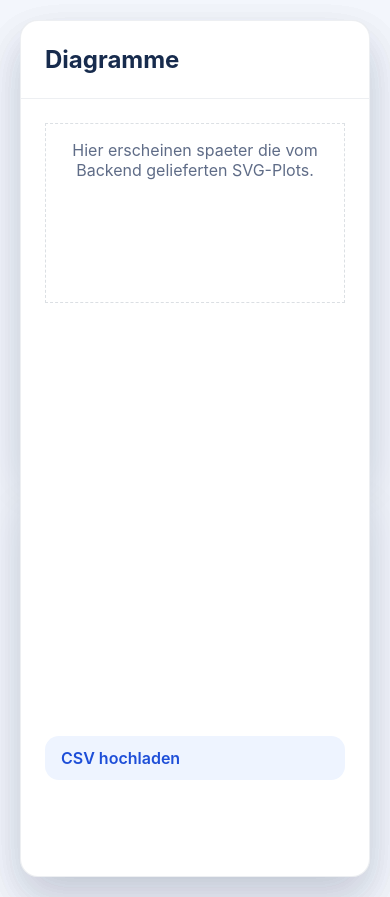
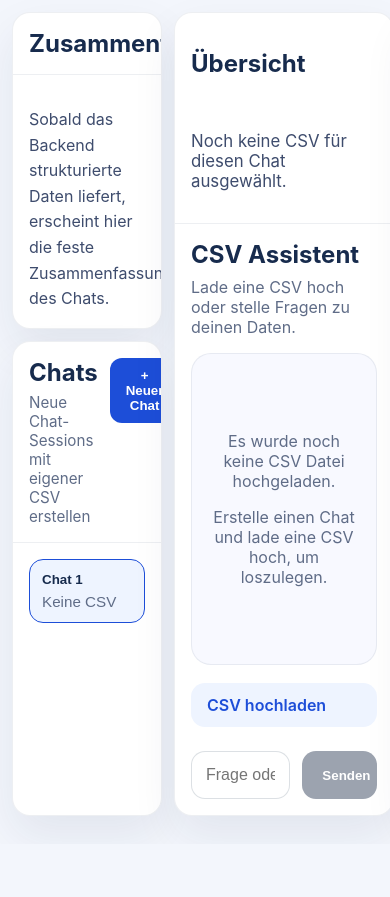
Before and after one commit to kyrbii/project-dvul, an Angular app in the folder frontend/: page / in a window 390 px wide. After the commit the page ends 844 px from the top, so only its background shows below. Built offline with nearby package versions, Linux system fonts and the light colour scheme.

Commit message:
Improve responsive frontend layout and chat updates

```diff
--- a/frontend/angular.json
+++ b/frontend/angular.json
@@ -18,13 +18,36 @@
             "tsConfig": "tsconfig.app.json",
             "assets": ["src/assets"],
             "styles": ["src/styles.css"]
+          },
+          "configurations": {
+            "production": {
+              "optimization": true,
+              "outputHashing": "all",
+              "sourceMap": false
+            },
+            "development": {
+              "optimization": false,
+              "sourceMap": true,
+              "vendorChunk": true,
+              "extractLicenses": false,
+              "namedChunks": true
+            }
           }
         },
         "serve": {
           "builder": "@angular-devkit/build-angular:dev-server",
           "options": {
-            "buildTarget": "frontend:build"
-          }
+            "buildTarget": "frontend:build:development"
+          },
+          "configurations": {
+            "production": {
+              "buildTarget": "frontend:build:production"
+            },
+            "development": {
+              "buildTarget": "frontend:build:development"
+            }
+          },
+          "defaultConfiguration": "development"
         }
       }
     }
--- a/frontend/src/app/app.component.css
+++ b/frontend/src/app/app.component.css
@@ -1,13 +1,23 @@
 .page-shell {
+  height: 100vh;
+  height: 100dvh;
   min-height: 100vh;
+  min-height: 100dvh;
   padding: 20px;
+  overflow: hidden;
 }
 
 .layout-grid {
   display: grid;
-  grid-template-columns: 320px minmax(0, 1fr) 320px;
-  grid-template-rows: minmax(240px, auto) minmax(320px, 1fr);
+  grid-template-columns: minmax(220px, 0.95fr) minmax(320px, 1.4fr) minmax(220px, 0.95fr);
+  grid-template-rows: minmax(0, 0.8fr) minmax(0, 1.2fr);
   gap: 20px;
+  width: 100%;
+  min-height: calc(100vh - 40px);
+  min-height: calc(100dvh - 40px);
+  height: calc(100vh - 40px);
+  height: calc(100dvh - 40px);
+  align-items: stretch;
 }
 
 .panel {
@@ -18,6 +28,7 @@
   display: flex;
   flex-direction: column;
   overflow: hidden;
+  min-height: 0;
 }
 
 .left-top {
@@ -35,11 +46,13 @@
   grid-row: 1 / span 2;
   display: flex;
   flex-direction: column;
+  min-height: 0;
 }
 
 .right-panel {
   grid-column: 3;
   grid-row: 1 / span 2;
+  min-height: 0;
 }
 
 .panel-header {
@@ -58,10 +71,11 @@
   display: flex;
   flex-direction: column;
   gap: 16px;
+  min-height: 0;
 }
 
 .placeholder-box {
-  min-height: 220px;
+  min-height: 0;
   justify-content: center;
   align-items: center;
   border: 1px dashed rgba(145, 158, 171, 0.32);
@@ -70,9 +84,10 @@
 }
 
 .summary-panel {
-  min-height: 220px;
+  flex: 1;
   color: #3e4c6d;
   line-height: 1.6;
+  overflow-y: auto;
 }
 
 .history-header {
@@ -100,6 +115,9 @@
 .history-list {
   display: grid;
   gap: 10px;
+  align-content: start;
+  flex: 1;
+  overflow-y: auto;
 }
 
 .history-item {
@@ -146,7 +164,7 @@
 
 .overview-body {
   padding: 0 24px 24px;
-  min-height: 110px;
+  min-height: 0;
   display: flex;
   align-items: center;
   color: #3e4c6d;
@@ -158,6 +176,7 @@
   display: flex;
   flex-direction: column;
   padding: 24px;
+  min-height: 0;
 }
 
 .chat-title-row {
@@ -179,8 +198,7 @@
 
 .chat-window {
   flex: 1;
-  min-height: 360px;
-  max-height: 360px;
+  min-height: 0;
   background: #f8f9ff;
   border-radius: 20px;
   border: 1px solid rgba(145, 158, 171, 0.16);
@@ -202,11 +220,13 @@
 }
 
 .message-bubble {
-  max-width: 80%;
+  max-width: 100%;
   padding: 14px 16px;
   border-radius: 18px;
   position: relative;
   line-height: 1.5;
+  white-space: pre-wrap;
+  word-break: break-word;
 }
 
 .message-content {
@@ -316,10 +336,14 @@
 
 .visuals-panel {
   gap: 14px;
+  flex: 1;
+  justify-content: flex-start;
+  align-items: stretch;
+  overflow-y: auto;
 }
 
 .visuals-placeholder {
-  min-height: 180px;
+  flex: 1;
 }
 
 .plot-card {
@@ -487,20 +511,60 @@
 }
 
 .right-panel .panel-body {
-  justify-content: center;
-  align-items: center;
+  justify-content: flex-start;
+  align-items: stretch;
 }
 
 @media (max-width: 1200px) {
   .layout-grid {
-    grid-template-columns: 1fr;
-    grid-template-rows: auto;
+    grid-template-columns: minmax(180px, 0.9fr) minmax(260px, 1.2fr) minmax(180px, 0.9fr);
+    gap: 16px;
+  }
+}
+
+@media (max-width: 768px) {
+  .page-shell {
+    padding: 12px;
   }
 
-  .left-top,
-  .left-bottom,
-  .center-panel,
-  .right-panel {
-    grid-column: 1;
+  .layout-grid {
+    grid-template-columns: minmax(150px, 0.85fr) minmax(220px, 1.1fr) minmax(150px, 0.85fr);
+    gap: 12px;
+  }
+
+  .panel-header,
+  .panel-body,
+  .overview-header,
+  .overview-body,
+  .chat-section {
+    padding-left: 16px;
+    padding-right: 16px;
+  }
+
+  .panel-header,
+  .panel-body,
+  .overview-header {
+    padding-top: 16px;
+    padding-bottom: 16px;
+  }
+
+  .overview-body {
+    padding-bottom: 16px;
+  }
+
+  .chat-section {
+    padding-top: 16px;
+    padding-bottom: 16px;
+  }
+
+  .message-input,
+  .send-button {
+    min-width: 0;
+  }
+
+  .history-item,
+  .plot-card,
+  .message-bubble {
+    padding: 12px;
   }
 }
--- a/frontend/src/app/app.component.ts
+++ b/frontend/src/app/app.component.ts
@@ -1,4 +1,4 @@
-import { Component, ViewChild, ElementRef } from '@angular/core';
+import { ChangeDetectorRef, Component, ViewChild, ElementRef } from '@angular/core';
 import { ChatService } from './chat.service';
 import { marked } from 'marked';
 
@@ -44,7 +44,10 @@ export class AppComponent {
 
   @ViewChild('chatWindow', { static: false }) chatWindow!: ElementRef;
 
-  constructor(private chatService: ChatService) {
+  constructor(
+    private chatService: ChatService,
+    private changeDetectorRef: ChangeDetectorRef
+  ) {
     marked.setOptions({
       gfm: true,
       breaks: true,
@@ -241,6 +244,7 @@ export class AppComponent {
 
     this.updateDerivedPanels(chat, response);
     this.attachPlots(chat, plotIndices);
+    this.refreshView();
     this.scrollToBottom();
   }
 
@@ -252,6 +256,7 @@ export class AppComponent {
       renderedContent: this.escapeHtml(`❌ ${errorMessage}`),
       timestamp: this.timeStamp(),
     });
+    this.refreshView();
     this.scrollToBottom();
   }
 
@@ -275,6 +280,10 @@ export class AppComponent {
         this.chatWindow.nativeElement.scrollTop = this.chatWindow.nativeElement.scrollHeight;
       }, 0);
     }
+  }
+
+  private refreshView(): void {
+    this.changeDetectorRef.detectChanges();
   }
 
   private timeStamp(): string {
--- a/frontend/src/styles.css
+++ b/frontend/src/styles.css
@@ -12,8 +12,15 @@
 html,
 body {
   margin: 0;
+  height: 100%;
   min-height: 100%;
   background: #f3f6fc;
+  overflow: hidden;
+}
+
+app-root {
+  display: block;
+  min-height: 100%;
 }
 
 button {
```
